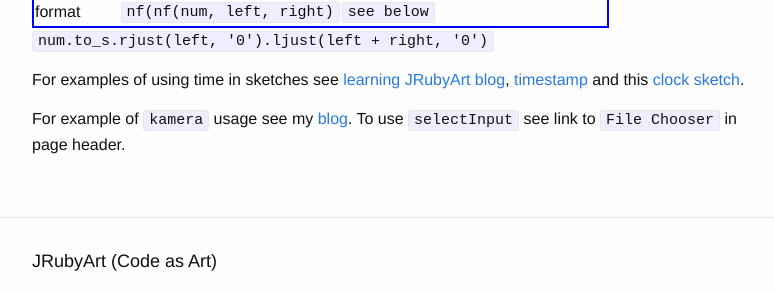
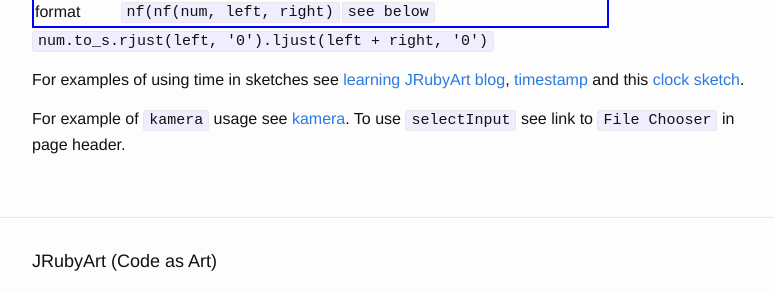
Before and after one commit to ruby-processing/JRubyArt, a Jekyll site: the page built from _k9methods/alternative_methods.md, in a window 1280 px wide. Shown: the part 1039-1331 px from the top of the page, without its empty margins (238-1012 px from the left). Built offline with Jekyll 4.4.1, drawn with Linux system fonts in a browser that asks for light colours; some of the changed lines change nothing that is shown.

Commit message:
more links fixed 	modified:   _k9methods/alternative_methods.md

```diff
--- a/_k9methods/alternative_methods.md
+++ b/_k9methods/alternative_methods.md
@@ -50,9 +50,9 @@
 
 For examples of using time in sketches see [learning JRubyArt blog][time], [timestamp][timestamp] and this [clock sketch][clock].
 
-For example of `kamera` usage see my [blog][blog]. To use `selectInput` see link to `File Chooser` in page header.
+For example of `kamera` usage see [kamera][kamera]. To use `selectInput` see link to `File Chooser` in page header.
 
-[time]:https://monkstone.github.io/_posts/time
-[timestamp]:https://monkstone.github.io/_posts/timestamp
+[time]:https://monkstone.github.io/time
+[timestamp]:https://monkstone.github.io/timestamp/
 [clock]:https://github.com/ruby-processing/JRubyArt-examples/blob/master/processing_app/library/fastmath/clock.rb
-[blog]:https://monkstone.github.io/_posts/kamera/
+[kamera]:https://github.com/ruby-processing/JRubyArt-examples/blob/master/processing_app/basics/camera/kmove_eye.rb
```
